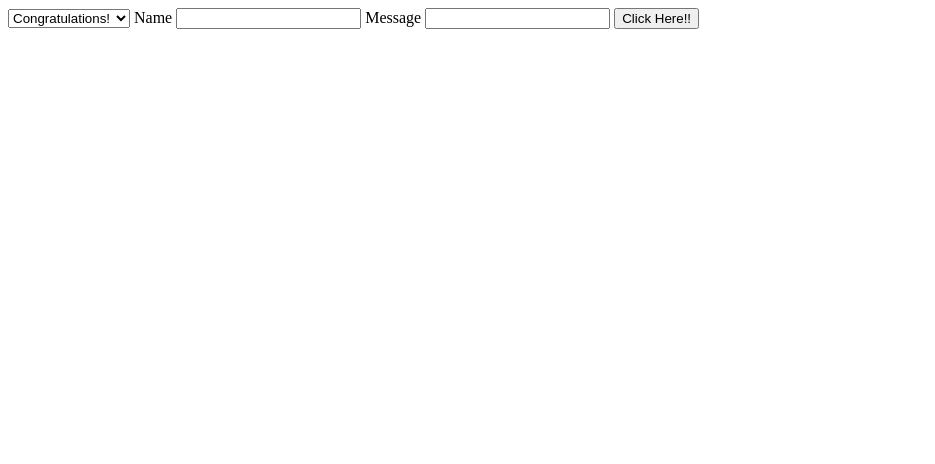
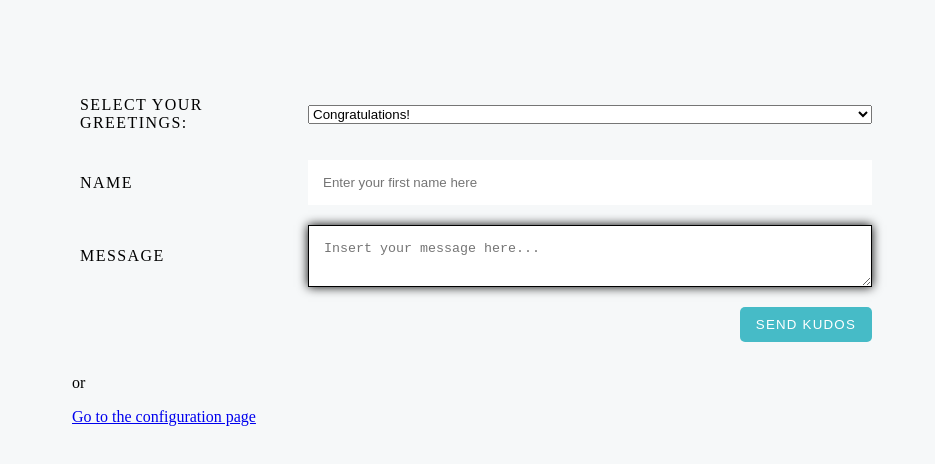
Before and after one commit to henriquecit/kudos-extension, a browser extension: page index.html in a window 1280 px wide. Shown: the whole page, without its empty margins (0-935 px from the left). Drawn offline with Linux system fonts and the light colour scheme.

Commit message:
Starting to load team members from options, and styling the extensions

```diff
--- a/index.html
+++ b/index.html
@@ -1,9 +1,13 @@
 <!DOCTYPE html>
 <html>
     <head>
-        <link rel="stylesheet" href="button.css">
+        <link rel="stylesheet" href="styles.css">
     </head>
     <body>
+            <div class="container">
+                <ul class="flex-outer">
+                    <li>
+                        <label for="greeting">Select your Greetings:</label>
                         <select name="greeting" id="greeting">
                             <option value="Congratulations!">Congratulations!</option>
                             <option value="Great Job!">Great Job!</option>
@@ -14,13 +18,23 @@
                             <option value="Well Done">Well Done</option>
                             <option value="You Rock!">You Rock!</option>
                         </select>
+                    </li>
+                    <li>
                         <label for="name">Name</label>
-        <input id="name" type="text" name="name" />
+                        <input type="text" id="name" placeholder="Enter your first name here">
+                    </li>
+                    <li>
+                        <label for="message">Message</label>
+                        <textarea placeholder="Insert your message here..." id="message" style="border:solid 1px black;" name="message"></textarea>
+                    </li>
+                    <li>
+                        <button id="submit"> Send Kudos </button>
+                    </li>
+                </ul>
+            </div>
 
-        <label for="message">Message</label>
-        <input id="message" type="text" name="message" />
-
-        <button id="submit"> Click Here!! </button>
+                <p>or</p>
+            <a href="#" id="config-page"> Go to the configuration page</a>
             <script src="main.js"></script>
   </body>
 </html>
--- a/main.js
+++ b/main.js
@@ -14,6 +14,9 @@ document.getElementById("submit").addEventListener("click", function () {
     });
 })
 
+document.getElementById("config-page").addEventListener("click", function () {
+  open_configuration()
+})
 
 function buildRequestOptions({nameUserConfig}) {
     const message = document.querySelector('#message').value;
@@ -61,6 +64,10 @@ function buildRequestOptions({nameUserConfig}) {
     }
 }
 
+function open_configuration() {
+  chrome.runtime.openOptionsPage ? chrome.runtime.openOptionsPage() : window.open(chrome.runtime.getURL("options.html"))
+}
+
 function getWebhook() {
     return chrome.storage.sync.get({
         webhook: '',
--- /dev/null
+++ b/styles.css
@@ -0,0 +1,84 @@
+body {
+    min-width: 500px;
+    min-height: 350px;
+    padding: 5%;
+    background-color: #F6F8F9;
+}
+
+#submit {
+    background-color: #46BBC7;
+    min-width: 110px;
+    min-height: 35px;
+    border-radius: 5px;
+    color: #ffffff;
+    margin-left: auto;
+    padding: 8px 16px;
+    border: none;
+    text-transform: uppercase;
+    letter-spacing: .09em;
+}
+  #submit:hover{
+    background-color: #116a6e;
+  }
+
+.container {
+    display: flex;
+    flex-direction: column;
+    justify-content: flex-start !important;
+    max-width: 80%;
+}
+
+.flex-outer {
+  list-style-type: none;
+  padding: 0;
+  min-width: 80%;
+  max-width: 800px;
+}
+
+.flex-outer li {
+  display: flex;
+  flex-wrap: wrap;
+  align-items: center;
+}
+
+.flex-outer > li:not(:last-child) {
+  margin-bottom: 20px;
+}
+
+.flex-outer li label,
+.flex-outer li p {
+  padding: 8px;
+  font-weight: 300;
+  letter-spacing: .09em;
+  text-transform: uppercase;
+}
+
+.flex-outer > li > label,
+.flex-outer li p {
+  flex: 1 0 120px;
+  max-width: 220px;
+}
+
+.flex-outer > li > label + *,
+.flex-inner {
+  flex: 1 0 220px;
+}
+
+.flex-outer li p {
+  margin: 0;
+}
+
+.flex-outer li input:not([type='checkbox']),
+.flex-outer li textarea {
+  padding: 15px;
+  border: none;
+}
+
+textarea{
+  border:solid 1px orange;
+  box-shadow: 0 0 10px black;
+}
+
+#teamMemberList > input {
+  margin: 10px;
+}
```
Also changed, not shown: options.html (+25 -5 lines), options.js (+22 -0 lines). Lines whose indentation alone changed are shown as unchanged.
